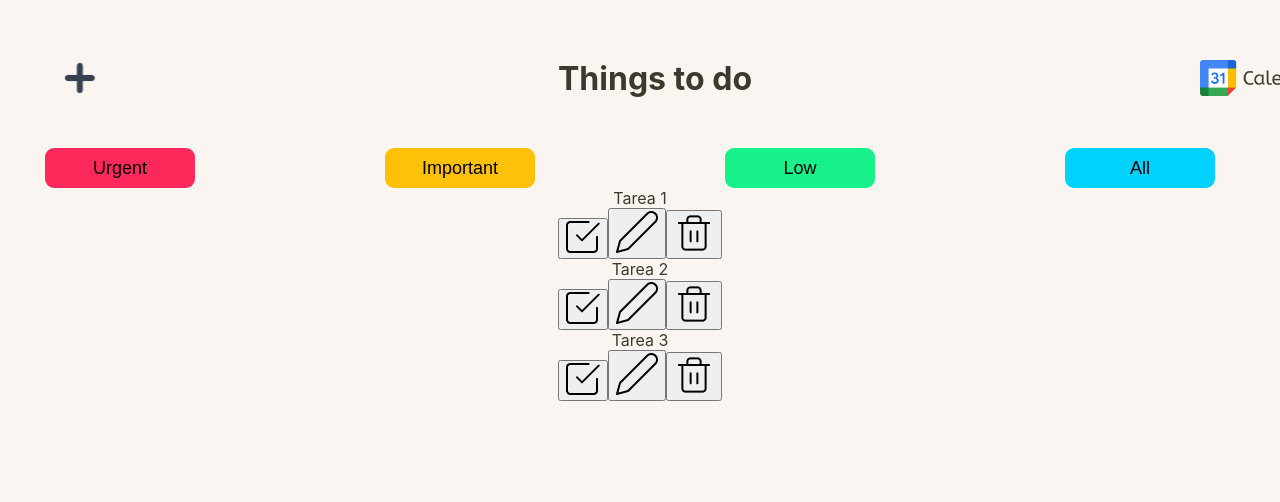
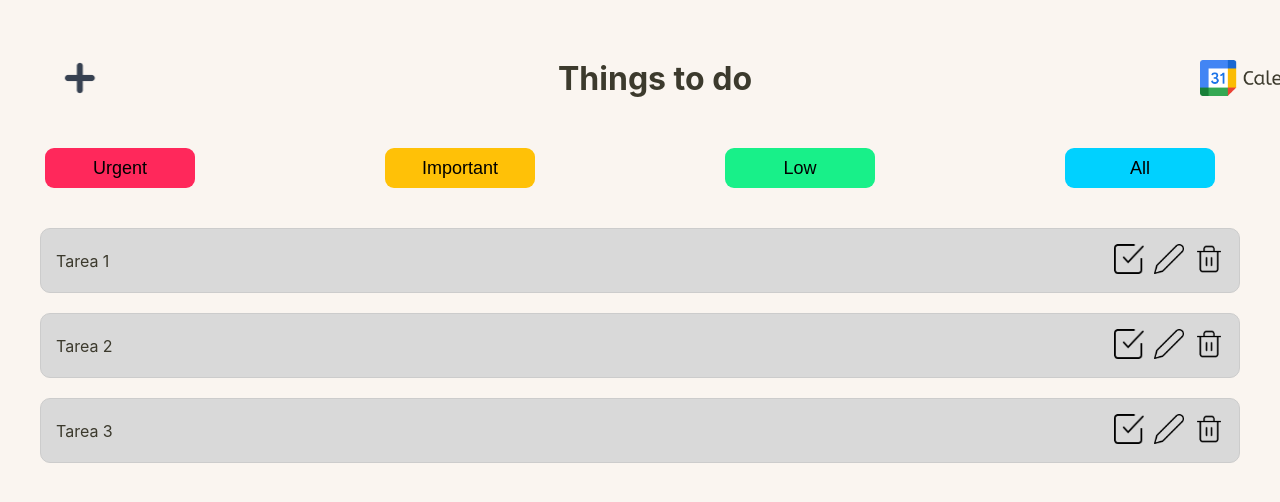
Before and after one commit to Rosa-Palaci/todoapp-front, a React (Create React App) app in the folder conectando-al-mundo-web-sept-2023-front-main/: page /principal in a window 1280 px wide. Shown: the top 502 px of the page. Built offline with nearby package versions, Linux system fonts and the light colour scheme.

Commit message:
diseño de lista de tareas

```diff
--- a/conectando-al-mundo-web-sept-2023-front-main/src/components/Principal.css
+++ b/conectando-al-mundo-web-sept-2023-front-main/src/components/Principal.css
@@ -58,3 +58,42 @@ body {
 .filter-button:hover {
   filter: saturate(60%);
 }
+
+.List {
+  margin-top: 40px;
+}
+
+.task-card {
+  border: 1px solid #ccc;
+  border-radius: 10px;
+  padding: 15px;
+  margin-bottom: 20px;
+  display: flex;
+  justify-content: space-between;
+  align-items: center;
+  background-color: #d9d9d9;
+  margin-left: 40px;
+  margin-right: 40px;
+}
+
+.task-buttons {
+  display: flex;
+  gap: 10px;
+}
+
+.checkbox-button,
+.edit-button,
+.delete-button {
+  border: none;
+  background: none;
+  cursor: pointer;
+  padding: 0;
+  outline: none;
+}
+
+.checkbox-button img,
+.edit-button img,
+.delete-button img {
+  width: 30px;
+  height: 30px;
+}
```
